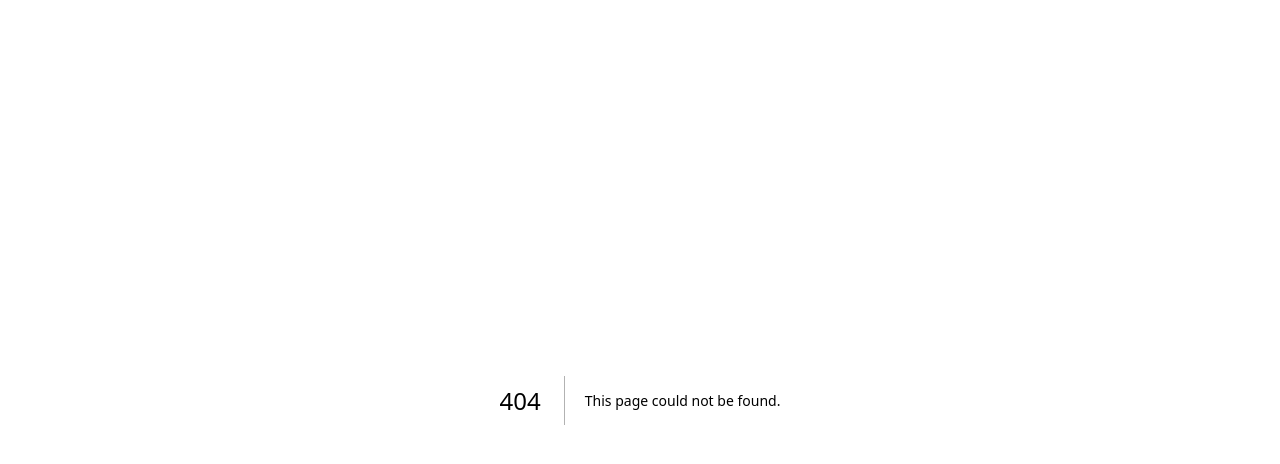
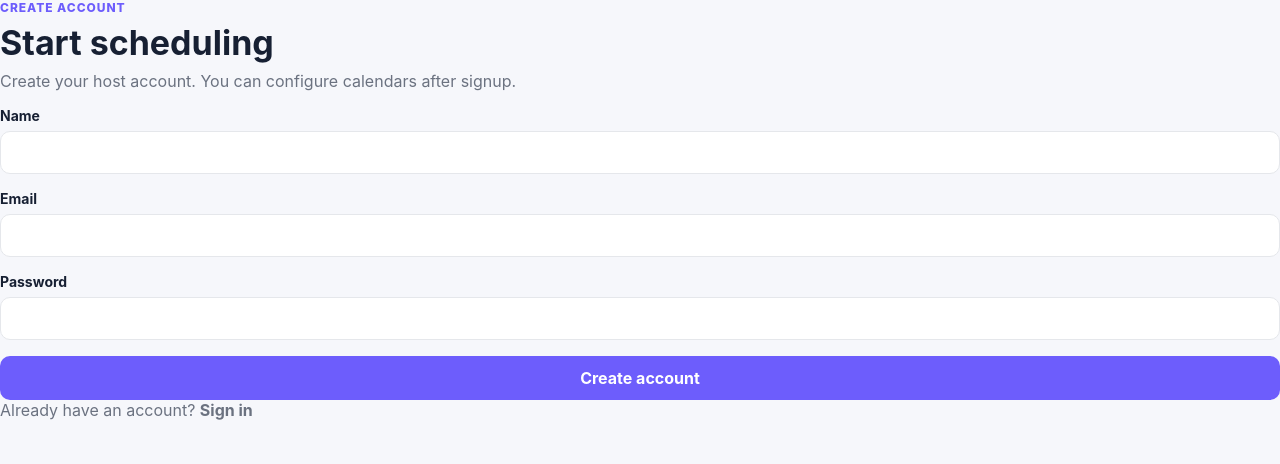
Before and after one commit to iparthapps-hash/booking-platform, a Next.js app: page /signup in a window 1280 px wide. Before the commit this address had no page. Shown: the top 464 px of the page. Built offline with nearby package versions, Linux system fonts and the light colour scheme.

Commit message:
Add signup page

```diff
--- /dev/null
+++ b/app/signup/page.tsx
@@ -0,0 +1,62 @@
+'use client'
+
+import { FormEvent, useState } from 'react'
+import { signIn } from 'next-auth/react'
+import { useRouter } from 'next/navigation'
+
+export default function SignupPage() {
+  const router = useRouter()
+  const [error, setError] = useState('')
+  const [loading, setLoading] = useState(false)
+
+  async function submit(event: FormEvent<HTMLFormElement>) {
+    event.preventDefault()
+    setLoading(true)
+    setError('')
+    const form = new FormData(event.currentTarget)
+    const name = String(form.get('name') ?? '')
+    const email = String(form.get('email') ?? '')
+    const password = String(form.get('password') ?? '')
+
+    const response = await fetch('/api/signup', {
+      method: 'POST',
+      headers: { 'Content-Type': 'application/json' },
+      body: JSON.stringify({ name, email, password }),
+    })
+
+    const data = await response.json().catch(() => ({}))
+    if (!response.ok) {
+      setLoading(false)
+      setError(data.error || 'Could not create account.')
+      return
+    }
+
+    const result = await signIn('credentials', { email, password, redirect: false })
+    setLoading(false)
+    if (result?.error) {
+      router.push('/login')
+      return
+    }
+
+    router.push('/')
+    router.refresh()
+  }
+
+  return (
+    <main className="authPage">
+      <section className="authCard">
+        <p className="eyebrow">Create account</p>
+        <h1>Start scheduling</h1>
+        <p className="muted">Create your host account. You can configure calendars after signup.</p>
+        <form className="form" onSubmit={submit}>
+          <label>Name<input name="name" required autoComplete="name" /></label>
+          <label>Email<input name="email" type="email" required autoComplete="email" /></label>
+          <label>Password<input name="password" type="password" minLength={8} required autoComplete="new-password" /></label>
+          {error ? <p className="errorText">{error}</p> : null}
+          <button className="primary" type="submit" disabled={loading}>{loading ? 'Creating…' : 'Create account'}</button>
+        </form>
+        <p className="muted">Already have an account? <a href="/login"><strong>Sign in</strong></a></p>
+      </section>
+    </main>
+  )
+}
```
